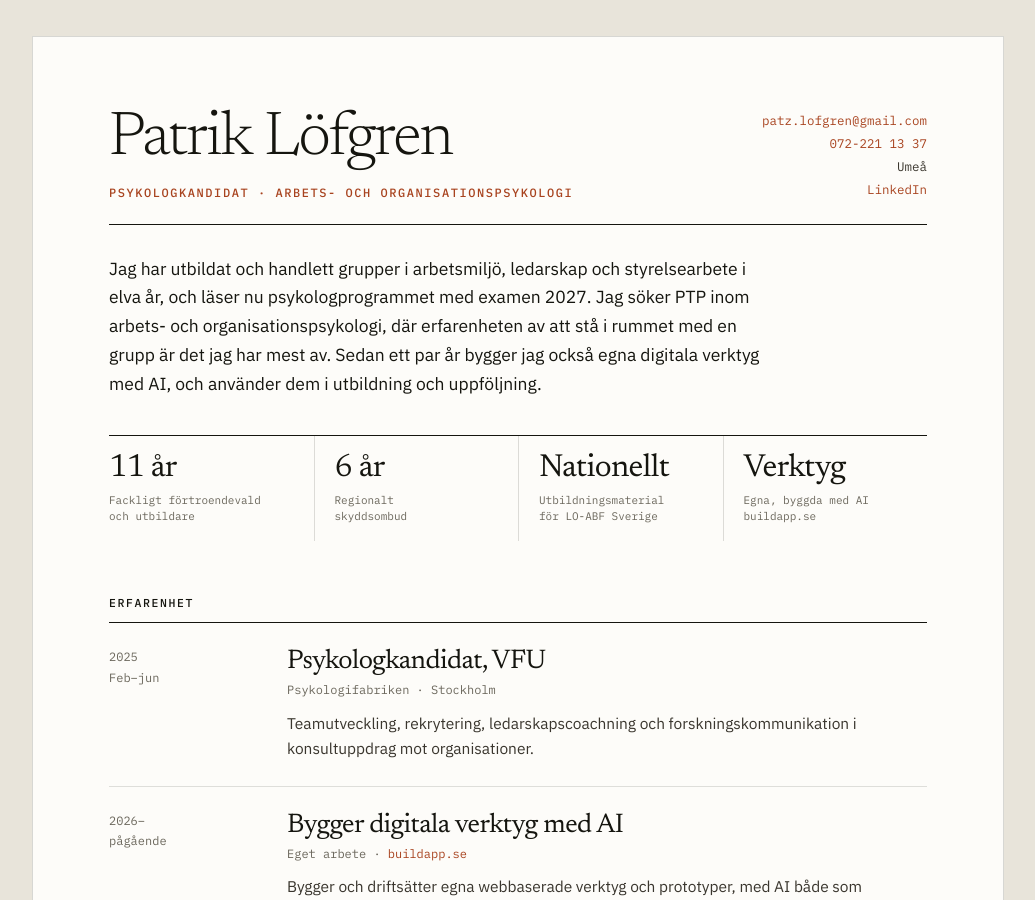
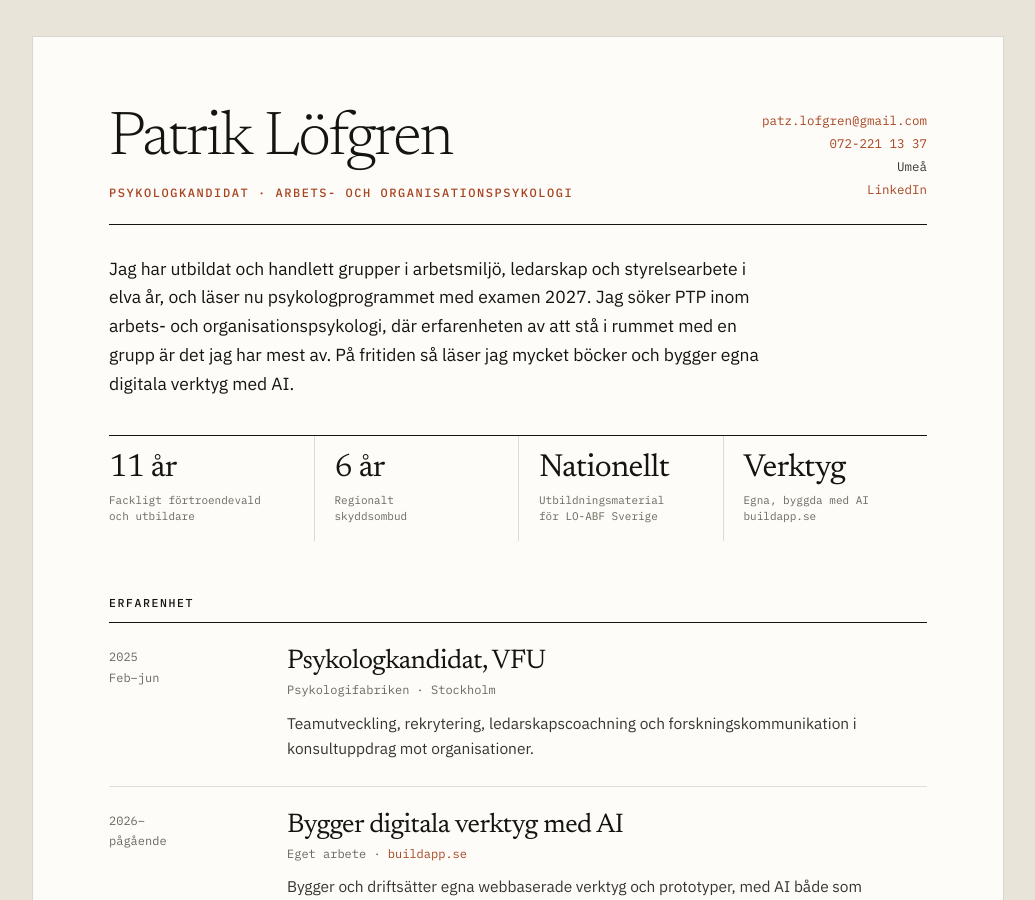
Before and after one commit to Elwyndaz/elwyndaz.github.io, a Jekyll site: the page cv.html, which Jekyll copies as it is, in a window 1280 px wide and 900 px high. Shown: the whole window, without its empty margins (122-1157 px from the left). Built offline with Jekyll 4.4.1, drawn with Linux system fonts in a browser that asks for light colours.

Commit message:
uppdaterat cv

```diff
--- a/cv.html
+++ b/cv.html
@@ -108,7 +108,7 @@ h2.avsnitt{font:500 11.5px/1 var(--mono);letter-spacing:.14em;text-transform:upp
     </div>
   </header>
 
-  <p class="profil">Jag har utbildat och handlett grupper i arbetsmiljö, ledarskap och styrelsearbete i elva år, och läser nu psykologprogrammet med examen 2027. Jag söker PTP inom arbets- och organisationspsykologi, där erfarenheten av att stå i rummet med en grupp är det jag har mest av. Sedan ett par år bygger jag också egna digitala verktyg med AI, och använder dem i utbildning och uppföljning.</p>
+  <p class="profil">Jag har utbildat och handlett grupper i arbetsmiljö, ledarskap och styrelsearbete i elva år, och läser nu psykologprogrammet med examen 2027. Jag söker PTP inom arbets- och organisationspsykologi, där erfarenheten av att stå i rummet med en grupp är det jag har mest av. På fritiden så läser jag mycket böcker och bygger egna digitala verktyg med AI.</p>
 
   <div class="siffror">
     <div class="siffra"><b>11 år</b><span>Fackligt förtroendevald<br>och utbildare</span></div>
```
Also changed, not shown: 1 other file.
